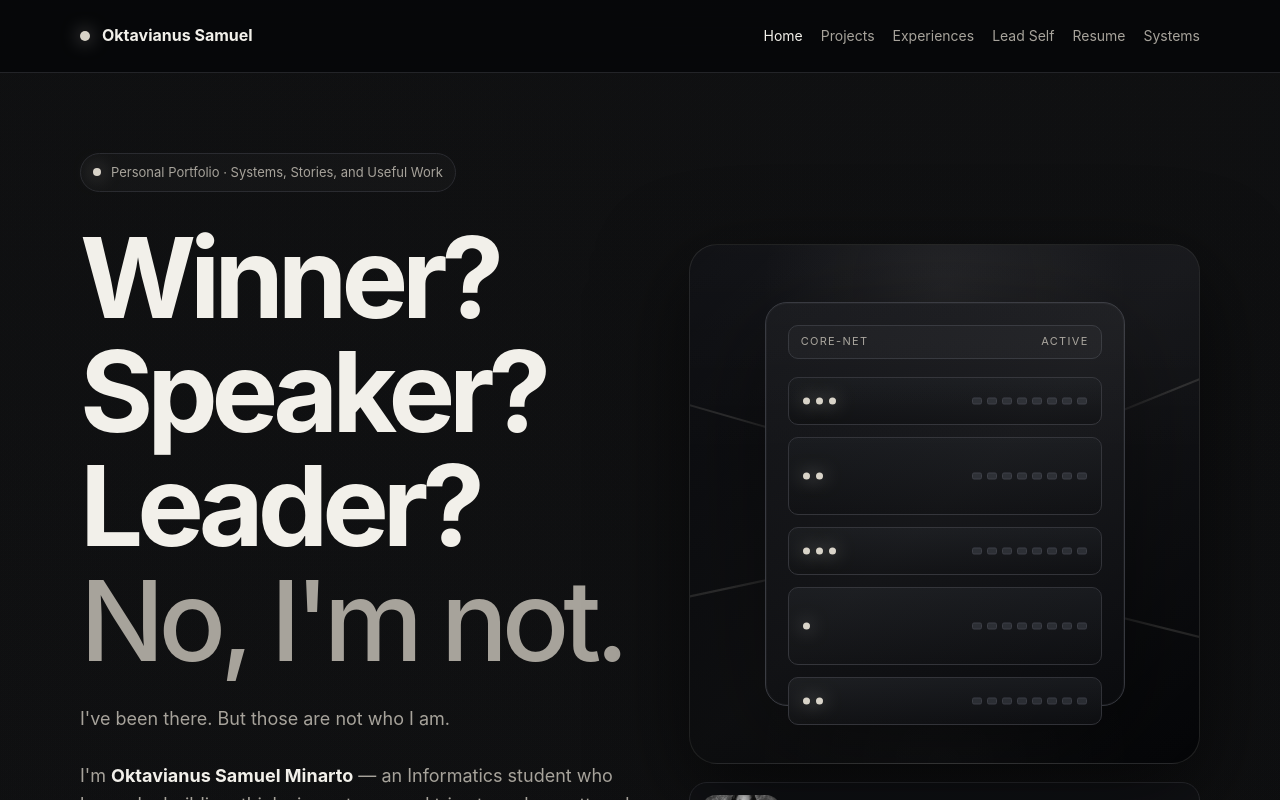
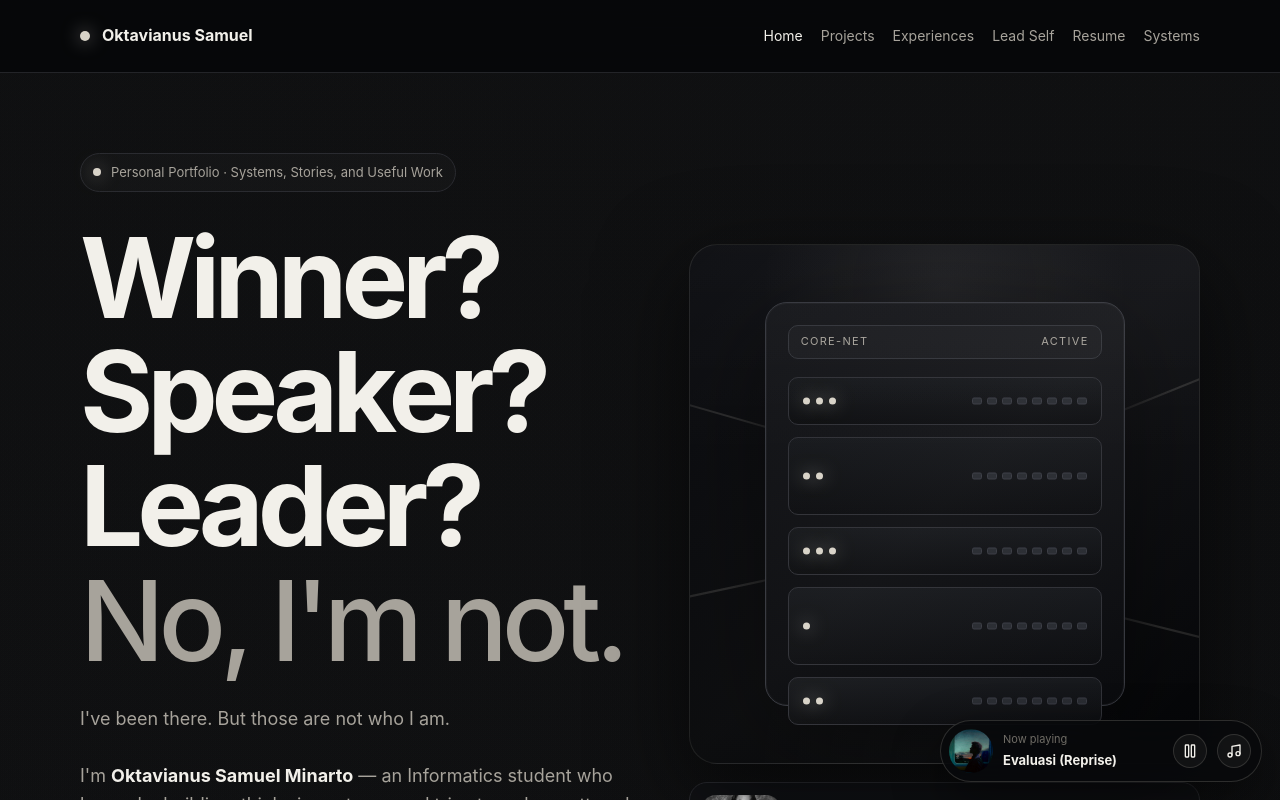
Before and after one commit to oktavsm/personal-porto, a React (Vite) app: page / in a window 1280 px wide. Shown: the top 800 px of the page. Built offline with nearby package versions, Linux system fonts and the light colour scheme.

Commit message:
Keep music persistent without global section

```diff
--- a/src/components/Layout.tsx
+++ b/src/components/Layout.tsx
@@ -2,7 +2,7 @@ import { Menu, X } from "lucide-react";
 import { useEffect, useState } from "react";
 import { Link, NavLink, Outlet, useLocation } from "react-router-dom";
 import { CustomCursor } from "./CustomCursor";
-import { MusicPlayer } from "./MusicPlayer";
+import { GlobalMusicPlayer, MusicProvider } from "./MusicPlayer";
 
 const links = [
   { to: "/", label: "Home" },
@@ -46,7 +46,7 @@ export function Layout() {
   }, [location.pathname]);
 
   return (
-    <>
+    <MusicProvider>
       <CustomCursor />
       <header className="site-nav">
         <div className="nav-inner">
@@ -69,13 +69,13 @@ export function Layout() {
       <main>
         <Outlet />
       </main>
-      <MusicPlayer />
+      <GlobalMusicPlayer />
       <footer className="site-footer">
         <div className="container footer-inner">
           <span>Built with reflection, structure, and purpose.</span>
           <span>Still improving, one system at a time.</span>
         </div>
       </footer>
-    </>
+    </MusicProvider>
   );
 }
--- a/src/components/MusicPlayer.tsx
+++ b/src/components/MusicPlayer.tsx
@@ -1,5 +1,5 @@
 import { Music, Pause, Play, Volume2 } from "lucide-react";
-import { useEffect, useRef, useState } from "react";
+import { createContext, type ReactNode, useCallback, useContext, useEffect, useMemo, useRef, useState } from "react";
 import { media } from "../data/media";
 
 type Track = {
@@ -9,6 +9,16 @@ type Track = {
   src: string;
   cover: string;
   note: string;
+};
+
+type MusicContextValue = {
+  track: Track;
+  tracks: Track[];
+  playing: boolean;
+  blocked: boolean;
+  setTrack: (track: Track) => void;
+  play: () => Promise<void>;
+  pause: () => void;
 };
 
 const tracks: Track[] = [
@@ -30,13 +40,25 @@ const tracks: Track[] = [
   },
 ];
 
-export function MusicPlayer() {
+const MusicContext = createContext<MusicContextValue | null>(null);
+
+function useMusic() {
+  const value = useContext(MusicContext);
+
+  if (!value) {
+    throw new Error("useMusic must be used inside MusicProvider");
+  }
+
+  return value;
+}
+
+export function MusicProvider({ children }: { children: ReactNode }) {
   const [track, setTrack] = useState<Track>(tracks[0]);
   const [playing, setPlaying] = useState(false);
   const [blocked, setBlocked] = useState(false);
   const audioRef = useRef<HTMLAudioElement>(null);
 
-  const play = async () => {
+  const play = useCallback(async () => {
     try {
       await audioRef.current?.play();
       setPlaying(true);
@@ -45,25 +67,64 @@ export function MusicPlayer() {
       setBlocked(true);
       setPlaying(false);
     }
-  };
+  }, []);
 
-  const pause = () => {
+  const pause = useCallback(() => {
     audioRef.current?.pause();
     setPlaying(false);
-  };
+  }, []);
 
   useEffect(() => {
     audioRef.current?.load();
     void play();
     // Browser autoplay policies may block this until the visitor interacts.
-    // The visible play button is the fallback.
-  }, [track]);
+  }, [play, track]);
+
+  const value = useMemo(
+    () => ({ track, tracks, playing, blocked, setTrack, play, pause }),
+    [blocked, pause, play, playing, track],
+  );
+
+  return (
+    <MusicContext.Provider value={value}>
+      <audio ref={audioRef} loop preload="metadata">
+        <source src={track.src} type="audio/mpeg" />
+      </audio>
+      {children}
+    </MusicContext.Provider>
+  );
+}
+
+export function GlobalMusicPlayer() {
+  const { track, tracks, playing, play, pause, setTrack } = useMusic();
+
+  return (
+    <aside className="global-music-player" aria-label="Persistent music player">
+      <img src={track.cover} alt={`${track.title} cover`} />
+      <div className="global-music-copy">
+        <span>Now playing</span>
+        <strong>{track.title}</strong>
+      </div>
+      <button className="global-music-control" type="button" onClick={playing ? pause : play} aria-label={playing ? "Pause music" : "Play music"}>
+        {playing ? <Pause size={16} /> : <Play size={16} />}
+      </button>
+      <button
+        className="global-music-control"
+        type="button"
+        onClick={() => setTrack(track.id === "evaluasi" ? tracks[1] : tracks[0])}
+        aria-label="Switch music track"
+      >
+        <Music size={16} />
+      </button>
+    </aside>
+  );
+}
+
+export function HomeMusicSection() {
+  const { track, tracks, playing, blocked, play, pause, setTrack } = useMusic();
 
   return (
     <section className="music-section" data-reveal>
-      <audio ref={audioRef} loop preload="metadata">
-        <source src={track.src} type="audio/mpeg" />
-      </audio>
       <div className="container music-grid">
         <div>
           <div className="section-kicker">Songs that give me space</div>
--- a/src/pages/Home.tsx
+++ b/src/pages/Home.tsx
@@ -1,5 +1,6 @@
 import { ArrowRight, Download, Mail } from "lucide-react";
 import { ExperienceCard } from "../components/ExperienceCard";
+import { HomeMusicSection } from "../components/MusicPlayer";
 import { ProjectCard } from "../components/ProjectCard";
 import { SectionHeader } from "../components/SectionHeader";
 import { ServerVisual } from "../components/ServerVisual";
@@ -394,6 +395,8 @@ export function Home() {
         </div>
       </section>
 
+      <HomeMusicSection />
+
       <section className="closing-section">
         <div className="container">
           <div className="section-kicker">Still running</div>
--- a/src/styles/globals.css
+++ b/src/styles/globals.css
@@ -1159,6 +1159,72 @@ li + li {
   color: var(--muted);
 }
 
+.global-music-player {
+  position: fixed;
+  right: 18px;
+  bottom: 18px;
+  z-index: 80;
+  display: grid;
+  grid-template-columns: 44px minmax(0, 160px) 34px 34px;
+  align-items: center;
+  gap: 10px;
+  max-width: calc(100vw - 36px);
+  padding: 8px 10px 8px 8px;
+  border: 1px solid rgba(216, 211, 200, 0.18);
+  border-radius: 999px;
+  background: rgba(8, 9, 11, 0.82);
+  box-shadow: 0 18px 50px rgba(0, 0, 0, 0.42);
+  backdrop-filter: blur(18px);
+}
+
+.global-music-player img {
+  width: 44px;
+  height: 44px;
+  border-radius: 50%;
+  object-fit: cover;
+}
+
+.global-music-copy {
+  min-width: 0;
+}
+
+.global-music-copy span,
+.global-music-copy strong {
+  display: block;
+  overflow: hidden;
+  text-overflow: ellipsis;
+  white-space: nowrap;
+}
+
+.global-music-copy span {
+  color: var(--muted-2);
+  font-size: 11px;
+}
+
+.global-music-copy strong {
+  margin-top: 2px;
+  color: var(--text);
+  font-size: 13px;
+}
+
+.global-music-control {
+  width: 34px;
+  height: 34px;
+  display: inline-grid;
+  place-items: center;
+  border: 1px solid rgba(216, 211, 200, 0.16);
+  border-radius: 50%;
+  background: rgba(242, 238, 232, 0.045);
+  color: var(--text);
+  transition: transform 0.18s ease, border-color 0.18s ease, background 0.18s ease;
+}
+
+.global-music-control:hover {
+  transform: translateY(-1px);
+  border-color: rgba(242, 238, 232, 0.38);
+  background: rgba(242, 238, 232, 0.09);
+}
+
 .site-footer {
   border-top: 1px solid var(--border);
   padding: 28px 0;
@@ -1264,6 +1330,13 @@ li + li {
     padding: 18px;
   }
 
+  .global-music-player {
+    left: 14px;
+    right: 14px;
+    bottom: 14px;
+    grid-template-columns: 40px minmax(0, 1fr) 34px 34px;
+  }
+
   .self-symbol-visual,
   .self-symbol-visual img {
     min-height: 340px;
```
